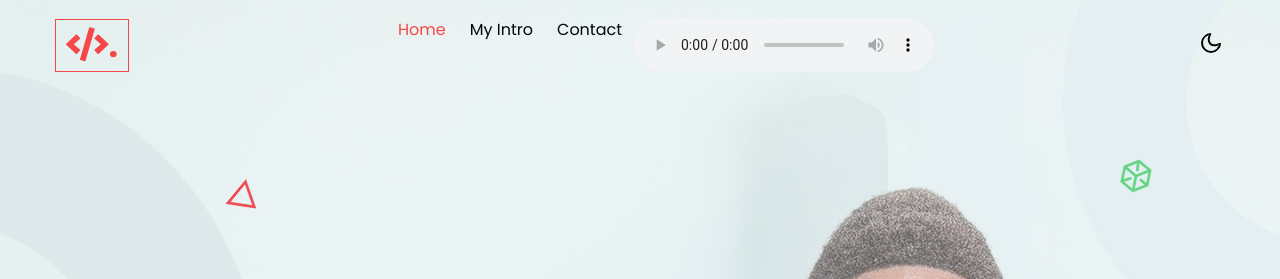
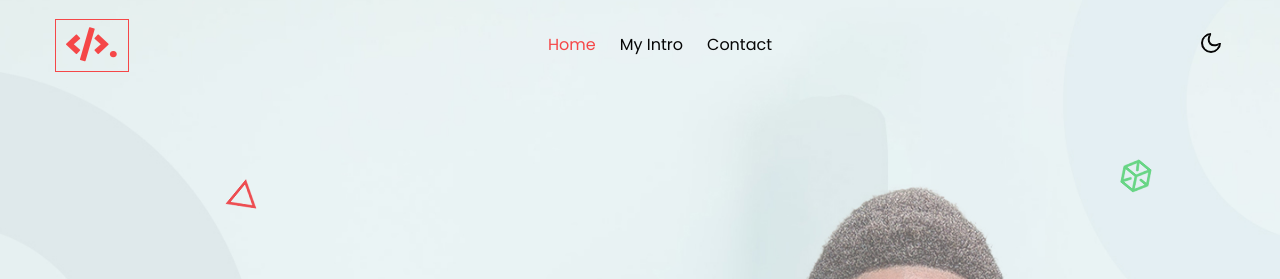
Before and after one commit to IOIZIK/ioizik.github.io, a plain HTML site: page index.html in a window 1280 px wide. Shown: the top 279 px of the page. Drawn offline with Linux system fonts and the light colour scheme.

Commit message:
Update index.html

```diff
--- a/index.html
+++ b/index.html
@@ -44,12 +44,12 @@ Author URL: http://w3layouts.com
                         <li class="nav-item">
                             <a class="nav-link" href="contact.html">Contact</a>
                         </li>
-                        <audio loop autoplay controls>
+                       <!--  <audio loop autoplay controls>
                             <source src="/assets/bg.mp3" type="audio/mpeg">
 
                             <p>Your browser doesn't support HTML5 audio. Here is
                                a <a href="/assets/bg.mp3">link to the audio</a> instead.</p>
-                          </audio>
+                          </audio> -->
                     </ul>
 
                 </div>
```
